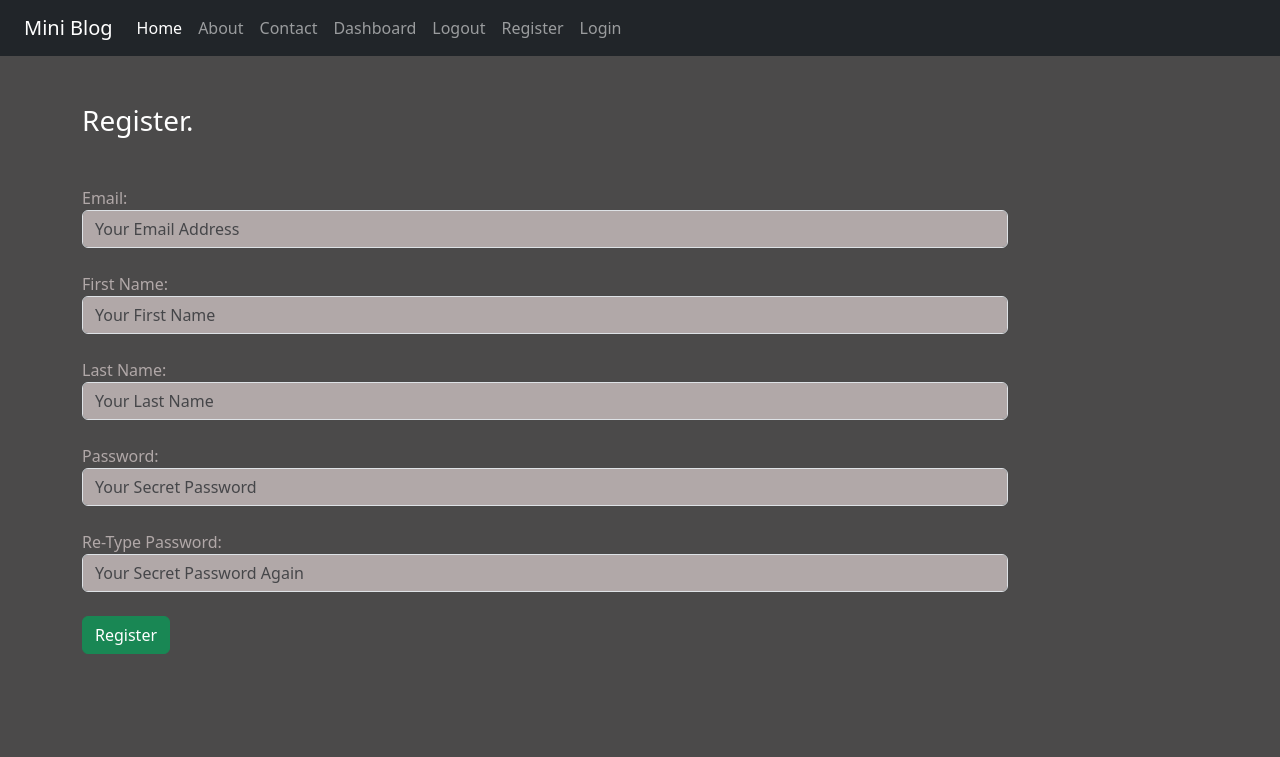
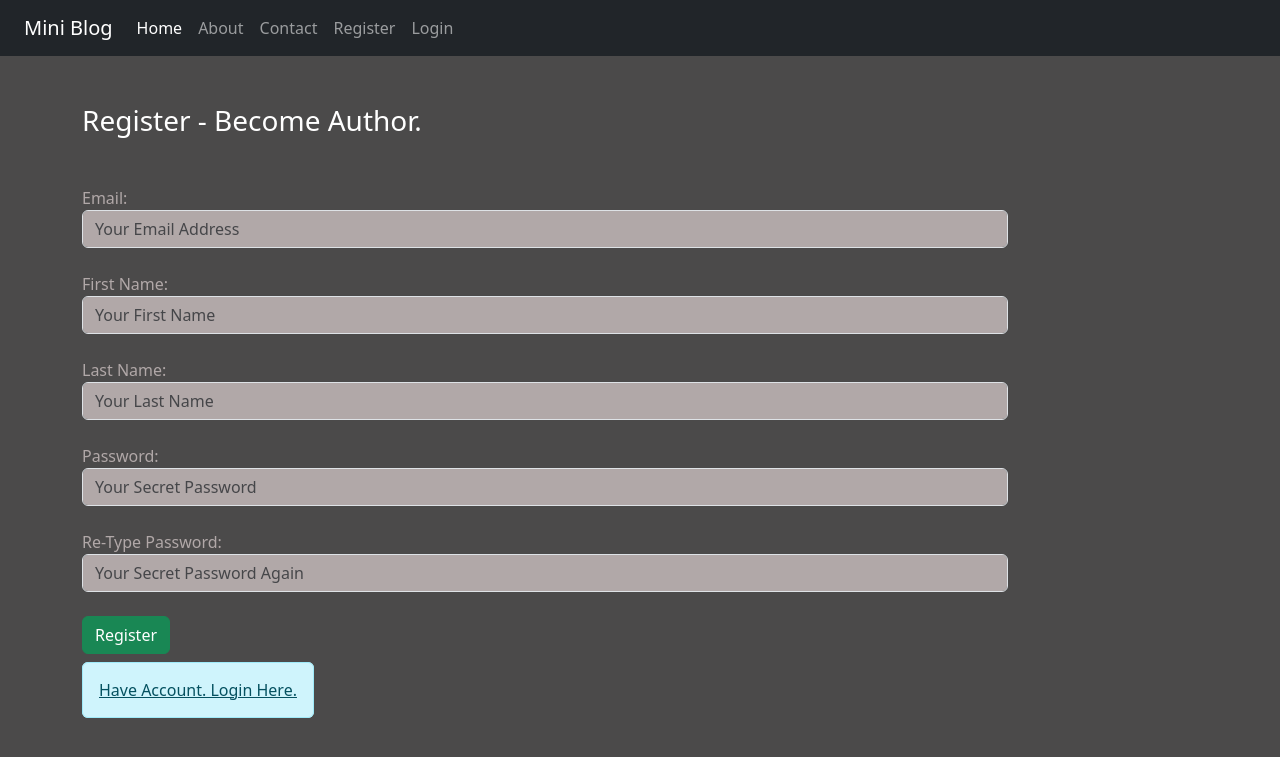
Before and after one commit to ahsankhan609/geekyshows, a Django app: page /miniblog/register/ in a window 1280 px wide. Shown: the top 757 px of the page. Run offline with Django 4.2, Linux system fonts and the light colour scheme.

Commit message:
Add More functionalities

```diff
--- a/dj_miniblog/admin.py
+++ b/dj_miniblog/admin.py
@@ -3,4 +3,4 @@ from . models import *
 
 @admin.register(Post)
 class PostAdmin(admin.ModelAdmin):
-    list_display = ['id','title','description','created_at']
+    list_display = ['id','title','description','created_at','author']
--- a/dj_miniblog/forms.py
+++ b/dj_miniblog/forms.py
@@ -1,6 +1,7 @@
 from django import forms
 from django.contrib.auth.forms import UserCreationForm, AuthenticationForm, UsernameField
 from django.contrib.auth.models import User
+from django.contrib.auth import authenticate
 from django.utils.translation import gettext,gettext_lazy as _
 
 class RegisterForm(UserCreationForm):
@@ -17,9 +18,35 @@ class RegisterForm(UserCreationForm):
         widgets = {
             'email': forms.EmailInput(attrs={'class': 'form-control','required': True,'placeholder':'Your Email Address'}),
             'first_name': forms.TextInput(attrs={'class': 'form-control','required': True,'placeholder':'Your First Name'}),
-            'last_name': forms.TextInput(attrs={'class': 'form-control','required': True,'placeholder':'Your Last Name'})
+            'last_name': forms.TextInput(attrs={'class': 'form-control','required': True,'placeholder':'Your Last Name'}),
         }
+    def clean_username(self):
+        return self.cleaned_data['email']
+    def save(self, commit=True):
+        user = super().save(commit=False)
+        user.username = self.cleaned_data['email']
+        if commit:
+            user.save()
+        return user
 
 class LoginForm(AuthenticationForm):
-    username = UsernameField(widget=forms.EmailInput(attrs={'class': 'form-control','autofocus':True, 'required' : True,'placeholder':'Your Email Address'}))
+    email = forms.EmailField(widget=forms.EmailInput(attrs={'class': 'form-control', 'autofocus': True, 'required': True, 'placeholder': 'Your Email Address'}))
     password = forms.CharField(label=_('Password'),strip=False,widget=forms.PasswordInput(attrs={'class': 'form-control','autocomplete':'current-password', 'required' : True,'placeholder':'Your Super Secret Password'}))
+
+    def __init__(self, *args, **kwargs):
+        super().__init__(*args, **kwargs)
+        self.fields.pop('username', None)
+        self.fields['email'].label = _('Email')
+
+    def clean(self):
+        email = self.cleaned_data.get('email')
+        password = self.cleaned_data.get('password')
+
+        if email is not None and password:
+            self.user_cache = authenticate(self.request, username=email, password=password)
+            if self.user_cache is None:
+                raise self.get_invalid_login_error()
+            else:
+                self.confirm_login_allowed(self.user_cache)
+
+        return self.cleaned_data
--- a/dj_miniblog/models.py
+++ b/dj_miniblog/models.py
@@ -1,9 +1,11 @@
 from django.db import models
+from django.contrib.auth.models import User
 
 class Post(models.Model):
     title = models.CharField(max_length=255)
     description = models.TextField()
     created_at = models.DateTimeField(auto_now_add=True)
+    author = models.ForeignKey(User, on_delete=models.CASCADE, blank=True, null=True)
 
     def __str__(self):
         return self.title
--- a/dj_miniblog/urls.py
+++ b/dj_miniblog/urls.py
@@ -1,4 +1,6 @@
 from django.urls import path
+from django.contrib.auth.views import LoginView
+from .forms import LoginForm
 from dj_miniblog.views import *
 
 urlpatterns = [
@@ -7,6 +9,6 @@ urlpatterns = [
     path('contact/', contact ,name='dj-miniblog-contact'),
     path('dashboard/', dashboard ,name='dj-miniblog-dashboard'),
     path('register/', register ,name='dj-miniblog-register'),
-    path('login_user/', login_user ,name='dj-miniblog-login-user'),
+    path('login_user/', LoginView.as_view(authentication_form=LoginForm, template_name='dj_miniblog/login_user.html') ,name='dj-miniblog-login-user'),
     path('logout_user/', logout_user ,name='dj-miniblog-logout-user'),
 ]
--- a/dj_miniblog/views.py
+++ b/dj_miniblog/views.py
@@ -1,11 +1,17 @@
-from django.shortcuts import render
-from django.http import HttpResponseRedirect
-from django.contrib.auth.forms import UserCreationForm
+from django.shortcuts import render, HttpResponseRedirect, redirect
+from django.contrib import messages
+from django.contrib.auth import authenticate, login, logout
+from django.urls import reverse
+from django.contrib.auth.decorators import login_required
+
 from .forms import *
+from .models import *
 
 def home(request):
+    posts = Post.objects.all().order_by('-created_at')
     context = {
-        'title': 'Homepage'
+        'title': 'Homepage',
+        'posts': posts
     }
     return render(request,'dj_miniblog/home.html',context)
 
@@ -21,6 +27,7 @@ def contact(request):
     }
     return render(request,'dj_miniblog/contact.html',context)
 
+@login_required(login_url='dj-miniblog-login-user')
 def dashboard(request):
     context = {
         'title': 'Dashboard'
@@ -28,20 +35,41 @@ def dashboard(request):
     return render(request,'dj_miniblog/dashboard.html',context)
 
 def register(request):
-    form = RegisterForm()
+    if request.method == 'POST':
+        form = RegisterForm(request.POST)
+        if form.is_valid():
+            messages.success(request,'Congratulations! You become Author.')
+            form.save()
+    else:
+        form = RegisterForm()
     context = {
-        'title': 'Register',
+        'title': 'Register - Become Author',
         'form': form,
     }
     return render(request,'dj_miniblog/register.html',context)
 
 def login_user(request):
-    form = LoginForm()
-    context = {
-        'title': 'Login',
-        'form': form,
-    }
-    return render(request,'dj_miniblog/login_user.html',context)
+    if not request.user.is_authenticated:
+        if request.method == 'POST':
+            form = LoginForm(request=request, data=request.POST)
+            if form.is_valid():
+                email = form.cleaned_data['username']
+                password = form.cleaned_data['password']
+                user = authenticate(username=email, password=password)
+                if user is not None:
+                    login(request, user)
+                    messages.success(request, 'Logged in successfully')
+                    return redirect(reverse('dj-miniblog-dashboard'))
+        else:
+            form = LoginForm()
+        context = {
+            'title': 'Login',
+            'form': form,
+        }
+        return render(request, 'dj_miniblog/login_user.html', context)
+    else:
+        return redirect(reverse('dj-miniblog-dashboard'))
 
 def logout_user(request):
+    logout(request)
     return HttpResponseRedirect('/miniblog/')
--- a/templates/dj_miniblog/navbar.html
+++ b/templates/dj_miniblog/navbar.html
@@ -15,16 +15,20 @@
           <li class="nav-item">
             <a class="nav-link" href="{% url 'dj-miniblog-contact' %}">Contact</a>
           </li>
+          {% if request.user.is_authenticated %}
           <li class="nav-item">
             <a class="nav-link" href="{% url 'dj-miniblog-dashboard' %}">Dashboard</a>
           </li><li class="nav-item">
             <a class="nav-link" href="{% url 'dj-miniblog-logout-user' %}">Logout</a>
-          </li><li class="nav-item">
+          </li>
+          {% else %}
+          <li class="nav-item">
             <a class="nav-link" href="{% url 'dj-miniblog-register' %}">Register</a>
           </li>
           <li class="nav-item">
             <a class="nav-link" href="{% url 'dj-miniblog-login-user' %}">Login</a>
           </li>
+          {% endif %}
         </ul>
       </div>
     </div>
--- a/templates/dj_miniblog/register.html
+++ b/templates/dj_miniblog/register.html
@@ -7,12 +7,17 @@
 {% block content %}
 
 <div class="col-sm-10">
-    <h3 class='text-white my-5'>Register.</h3>
+    <h3 class='text-white my-5'>Register - Become Author.</h3>
+    {% if messages %}
+    {% for message in messages  %}
+    <p {% if message.tags %} class='alert alert-{{ message.tags }} mb-5'{% endif %}>{{ message }}</p>
+    {% endfor %}
+    {% endif%}
 <form action="" method="POST">
     {% csrf_token %}
     {% for fm in form %}
     <div class="form-group">
-    {{ fm.label_tag }} {{ fm }} <small class='test-warning'>{{ fm.errors|striptags }}</small> <br>
+    {{ fm.label_tag }} {{ fm }} <small class='text-warning'>{{ fm.errors|striptags }}</small> <br>
     </div>
     {% endfor %}
     <input type="submit" value="Register" class='btn btn-success'>
@@ -22,5 +27,8 @@
     <p class='alert alert-danger my-3'>{{ error }}</p>
     {% endfor %}
 {% endif %}
+
+<br>
+<a href="{% url 'dj-miniblog-login-user' %}" class='alert alert-info'>Have Account. Login Here.</a>
 </div>
 {% endblock content %}
```
Also changed, not shown: geekyshows/settings.py (+26 -0 lines), templates/dj_miniblog/home.html (+8 -7 lines), templates/dj_miniblog/login_user.html (+8 -7 lines), dj_miniblog/migrations/0002_post_author.py (added).
